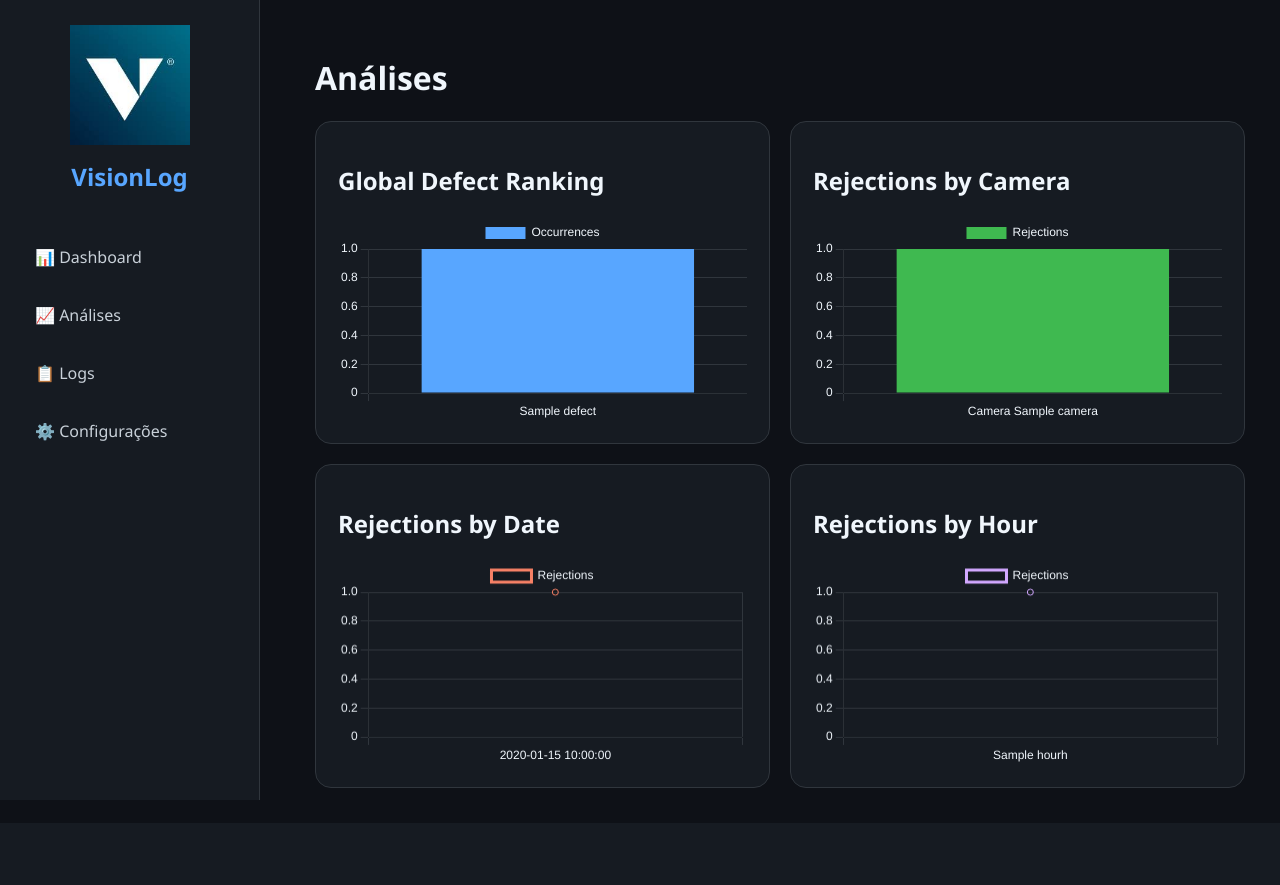
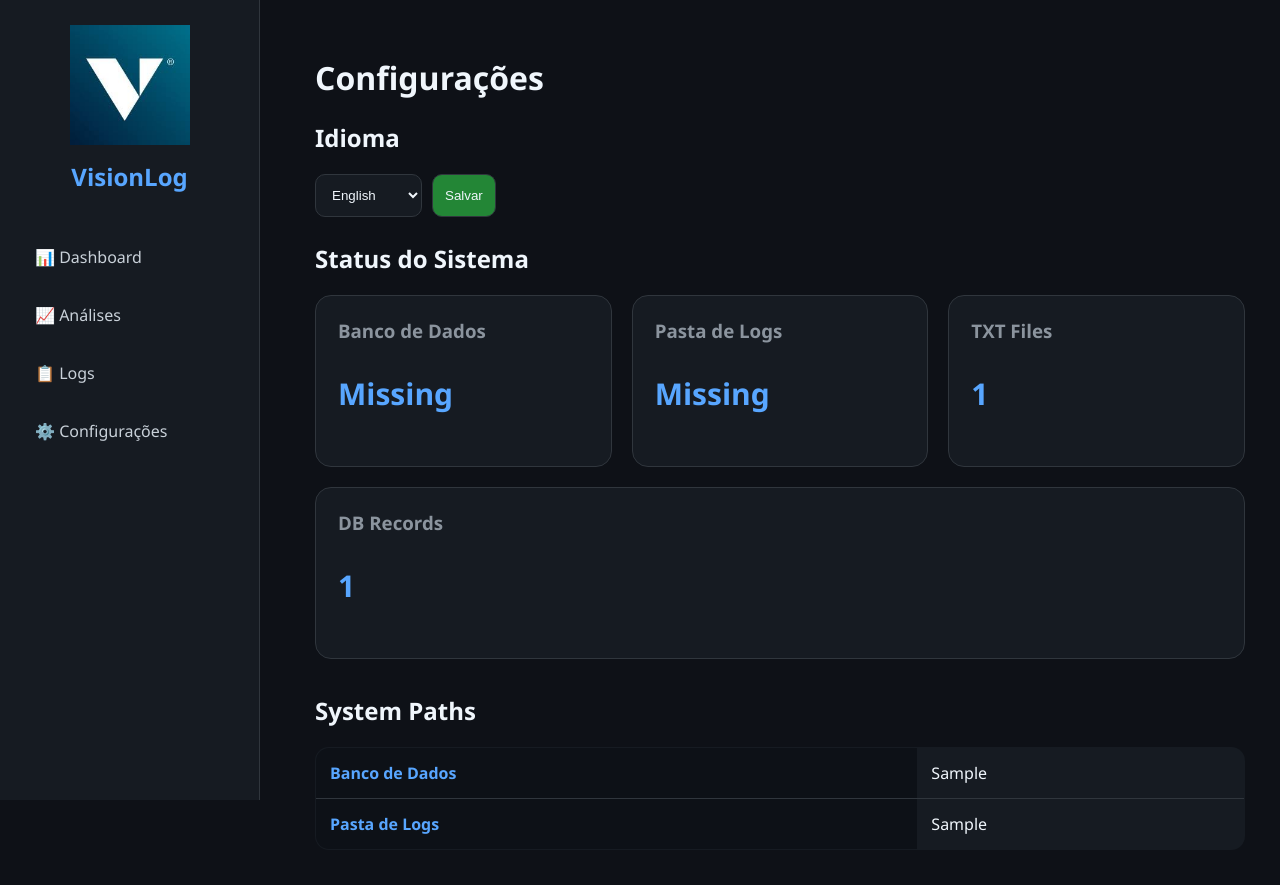
Before and after one commit to Thlsslvg/VisionLog, a Flask app: template VisionLog_Web/templates/analytics.html in a window 1280 px wide. Before the commit the page ends 800 px from the top, so only its background shows below. Run offline with Flask 3, Linux system fonts and the light colour scheme; the template is opened without the code that fills it: most values are stand-ins (such as "Sample title", 1, 10 or a date in 2020).

Commit message:
Update analytics.html

```diff
--- a/VisionLog_Web/templates/analytics.html
+++ b/VisionLog_Web/templates/analytics.html
@@ -1,92 +1,70 @@
 {% extends "base.html" %}
 
 {% block title %}
-Analytics
-{% endblock %}
-
-{% block head %}
-<script src="https://cdn.jsdelivr.net/npm/chart.js"></script>
+Settings
 {% endblock %}
 
 {% block content %}
 
-<h1>{{ t("analytics") }}</h1>
+<h1>{{ t("settings") }}</h1>
 
 
-<div class="chart-grid">
+<h2>{{ t("language") }}</h2>
 
-    <div class="chart-card">
-        <h2>Global Defect Ranking</h2>
-        <canvas id="defectsChart"></canvas>
+<form method="POST" class="settings-form">
+
+    <select name="language">
+        <option value="en" {% if settings.language =="en" %}selected{% endif %}>
+            English
+        </option>
+
+        <option value="pt" {% if settings.language =="pt" %}selected{% endif %}>
+            Português
+        </option>
+    </select>
+
+    <button type="submit">{{ t("save") }}</button>
+
+</form>
+
+<h2>{{ t("system_status") }}</h2>
+
+<div class="cards">
+
+    <div class="card">
+        <h3>{{ t("database") }}</h3>
+        <p>{% if settings.database_exists %}OK{% else %}Missing{% endif %}</p>
     </div>
 
-    <div class="chart-card">
-        <h2>Rejections by Camera</h2>
-        <canvas id="camerasChart"></canvas>
+    <div class="card">
+        <h3>{{ t("log_folder") }}</h3>
+        <p>{% if settings.log_folder_exists %}OK{% else %}Missing{% endif %}</p>
     </div>
 
-    <div class="chart-card">
-        <h2>Rejections by Date</h2>
-        <canvas id="datesChart"></canvas>
+    <div class="card">
+        <h3>TXT Files</h3>
+        <p>{{ settings.total_txt_files }}</p>
     </div>
 
-    <div class="chart-card">
-        <h2>Rejections by Hour</h2>
-        <canvas id="hoursChart"></canvas>
+    <div class="card">
+        <h3>DB Records</h3>
+        <p>{{ settings.total_db_records }}</p>
     </div>
 
 </div>
 
-<script>
-    const defectsLabels = [
-        {% for item in data.defects %}
-            "{{ item.defect }}",
-        {% endfor %}
-    ];
+<h2>System Paths</h2>
 
-    const defectsData = [
-        {% for item in data.defects %}
-            {{ item.count }},
-        {% endfor %}
-    ];
+<table>
+    <tr>
+        <th>{{ t("database") }}</th>
+        <td>{{ settings.database_path }}</td>
+    </tr>
 
-    const camerasLabels = [
-        {% for item in data.cameras %}
-            "Camera {{ item.camera }}",
-        {% endfor %}
-    ];
-
-    const camerasData = [
-        {% for item in data.cameras %}
-            {{ item.count }},
-        {% endfor %}
-    ];
-
-    const datesLabels = [
-        {% for item in data.dates %}
-            "{{ item.date }}",
-        {% endfor %}
-    ];
-
-    const datesData = [
-        {% for item in data.dates %}
-            {{ item.count }},
-        {% endfor %}
-    ];
-
-    const hoursLabels = [
-        {% for item in data.hours %}
-            "{{ item.hour }}h",
-        {% endfor %}
-    ];
-
-    const hoursData = [
-        {% for item in data.hours %}
-            {{ item.count }},
-        {% endfor %}
-    ];
-</script>
-
-<script src="{{ url_for('static', filename='js/charts.js') }}"></script>
+    <tr>
+        <th>{{ t("log_folder") }}</th>
+        <td>{{ settings.log_folder }}</td>
+    </tr>
+</table>
 
 {% endblock %}
```
